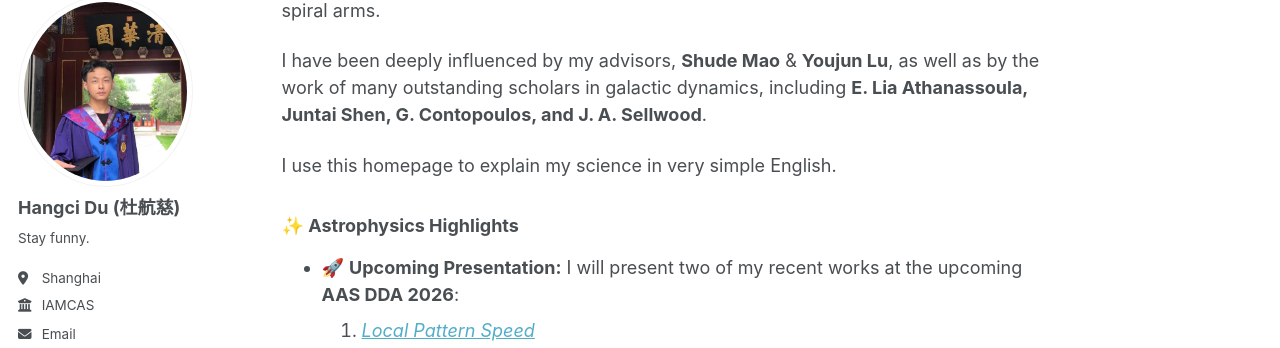
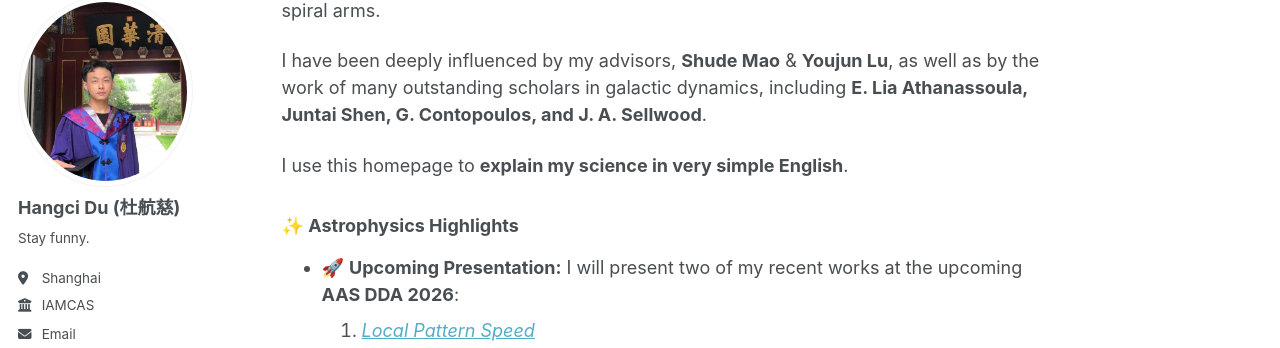
Before and after one commit to hangcidu/hangcidu.github.io, a Jekyll site: the page built from _pages/about.md, in a window 1280 px wide and 900 px high, scrolled down 304 px. Shown: the part 105-453 px from the top of the window. Built offline with Jekyll 4.4.1, drawn with Linux system fonts in a browser that asks for light colours; some web fonts are replaced; a script bundle is joined from its source files by our own code; library files that are not in the unit come from our copies; comment, search, counter and statistics services are not loaded.

```diff
--- a/_pages/about.md
+++ b/_pages/about.md
@@ -18,7 +18,7 @@ Alongside my work on space missions, I remain actively engaged in astrophysical
 
 I have been deeply influenced by my advisors, **Shude Mao** & **Youjun Lu**, as well as by the work of many outstanding scholars in galactic dynamics, including **E. Lia Athanassoula, Juntai Shen, G. Contopoulos, and J. A. Sellwood**.
 
-I use this homepage to explain my science in very simple English.
+I use this homepage to **explain my science in very simple English**.
 
 ### ✨ Astrophysics Highlights
 *   🚀 **Upcoming Presentation:** I will present two of my recent works at the upcoming **AAS DDA 2026**:
```
